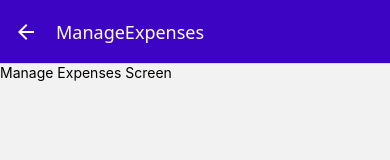
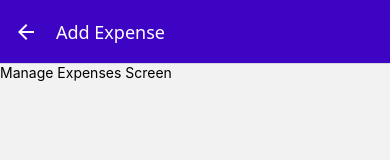
Before and after one commit to Voidcoolis/ExpenseTrackerApp, a React Native app: screen /ManageExpenses in a window 390 px wide. Shown: the top 160 px of the page. Built offline with nearby package versions, Linux system fonts and the light colour scheme.

Commit message:
adjusting between add(IconButton) and edit expenses(when item is pressed)

```diff
--- a/components/ExpensesOutput/ExpenseItem.js
+++ b/components/ExpensesOutput/ExpenseItem.js
@@ -3,11 +3,13 @@
 import { getFormattedDate } from "../../utilis/date";
 import { useNavigation } from "@react-navigation/native";
 
-function ExpenseItem({ description, amount, date = new Date() }) {
+function ExpenseItem({ id, description, amount, date = new Date() }) {
   const navigation = useNavigation();
 
   function expensePressHandler() {
-    navigation.navigate("ManageExpenses");
+    navigation.navigate("ManageExpenses", {
+      expenseId: id, // This should be dynamic based on the expense item. For + icon to extract in ManageExpenses.js
+    });
   }
 
   return (
--- a/screens/ManageExpenses.js
+++ b/screens/ManageExpenses.js
@@ -1,6 +1,17 @@
+import { useLayoutEffect } from "react";
 import { Text } from "react-native";
 
-function ManageExpenses() {
+function ManageExpenses({route, navigation}) {
+//to ectract the expenseId from the route params
+const editedExpenseId = route.params?.expenseId; // optional chaining to avoid errors if expenseId is not provided
+const isEditing = !!editedExpenseId; // convert to boolean, true if editedExpenseId exists
+
+useLayoutEffect(() => {
+  navigation.setOptions({
+  title: isEditing ? "Edit Expense" : "Add Expense"
+});
+}, [navigation, isEditing]);
+
   return (
     <Text>
         Manage Expenses Screen
```
